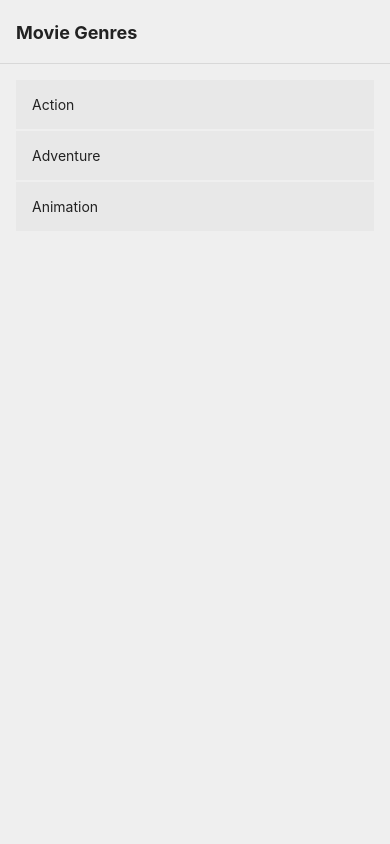
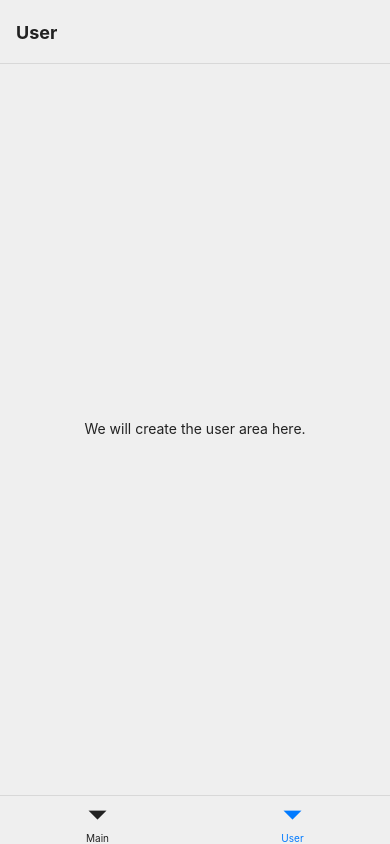
Before and after one commit to alexkuttig/prn-videoexample, a React Native app: screen /User in a window 390 px wide. Built offline with nearby package versions, Linux system fonts and the light colour scheme.

Commit message:
added tab navigator

```diff
--- a/src/@types/MainStack.d.ts
+++ b/src/@types/Stacks.d.ts
@@ -7,3 +7,7 @@ export type MainStackParamList = {
     movie: IMovie;
   };
 };
+
+export type UserStackParamList = {
+  User: undefined;
+};
--- a/src/App.tsx
+++ b/src/App.tsx
@@ -2,16 +2,27 @@ import React from 'react';
 import Genre from './views/genre/Genre';
 import Home from './views/home/Home';
 import Movie from './views/movie/Movie';
-import {NavigationContainer} from '@react-navigation/native';
+import {NavigationContainer, DefaultTheme} from '@react-navigation/native';
 import {createNativeStackNavigator} from '@react-navigation/native-stack';
-import type {MainStackParamList} from './@types/MainStack';
+import type {MainStackParamList} from './@types/Stacks';
 import {ColorConstants, FontConstants} from './constants/StyleConstants';
+import {createBottomTabNavigator} from '@react-navigation/bottom-tabs';
+import User from './views/user/User';
 
+const TabNavigator = createBottomTabNavigator();
 const MainStack = createNativeStackNavigator<MainStackParamList>();
 
-const App = () => {
+const MovieTheme = {
+  ...DefaultTheme,
+  colors: {
+    ...DefaultTheme.colors,
+    background: ColorConstants.background,
+    card: ColorConstants.background,
+  },
+};
+
+const MainStackScreen = () => {
   return (
-    <NavigationContainer>
     <MainStack.Navigator
       screenOptions={{
         headerStyle: {
@@ -38,6 +49,39 @@ const App = () => {
         options={({route}) => ({title: route.params.movie.title})}
       />
     </MainStack.Navigator>
+  );
+};
+
+const App = () => {
+  return (
+    <NavigationContainer theme={MovieTheme}>
+      <TabNavigator.Navigator
+        screenOptions={{
+          tabBarInactiveBackgroundColor: ColorConstants.background,
+          tabBarActiveBackgroundColor: ColorConstants.background,
+          tabBarInactiveTintColor: ColorConstants.font,
+        }}>
+        <TabNavigator.Screen
+          name="Main"
+          component={MainStackScreen}
+          options={{
+            headerShown: false,
+          }}
+        />
+        <TabNavigator.Screen
+          name="User"
+          component={User}
+          options={{
+            headerStyle: {
+              backgroundColor: ColorConstants.background,
+            },
+            headerTintColor: ColorConstants.font,
+            headerTitleStyle: {
+              fontWeight: FontConstants.weightBold,
+            },
+          }}
+        />
+      </TabNavigator.Navigator>
     </NavigationContainer>
   );
 };
--- /dev/null
+++ b/src/views/user/User.tsx
@@ -0,0 +1,32 @@
+import React from 'react';
+import {View, Text, StyleSheet} from 'react-native';
+import {
+  ColorConstants,
+  FontConstants,
+  SizeConstants,
+} from '../../constants/StyleConstants';
+
+const User = () => {
+  return (
+    <View style={styles.placeholderContainer}>
+      <Text style={styles.placeholder}>We will create the user area here.</Text>
+    </View>
+  );
+};
+
+const styles = StyleSheet.create({
+  placeholderContainer: {
+    flex: 1,
+    alignItems: 'center',
+    justifyContent: 'center',
+    backgroundColor: ColorConstants.background,
+  },
+  placeholder: {
+    fontSize: FontConstants.sizeRegular,
+    marginBottom: SizeConstants.paddingSmall,
+    padding: SizeConstants.paddingLarge,
+    color: ColorConstants.font,
+  },
+});
+
+export default User;
```
Lines whose indentation alone changed are shown as unchanged.
